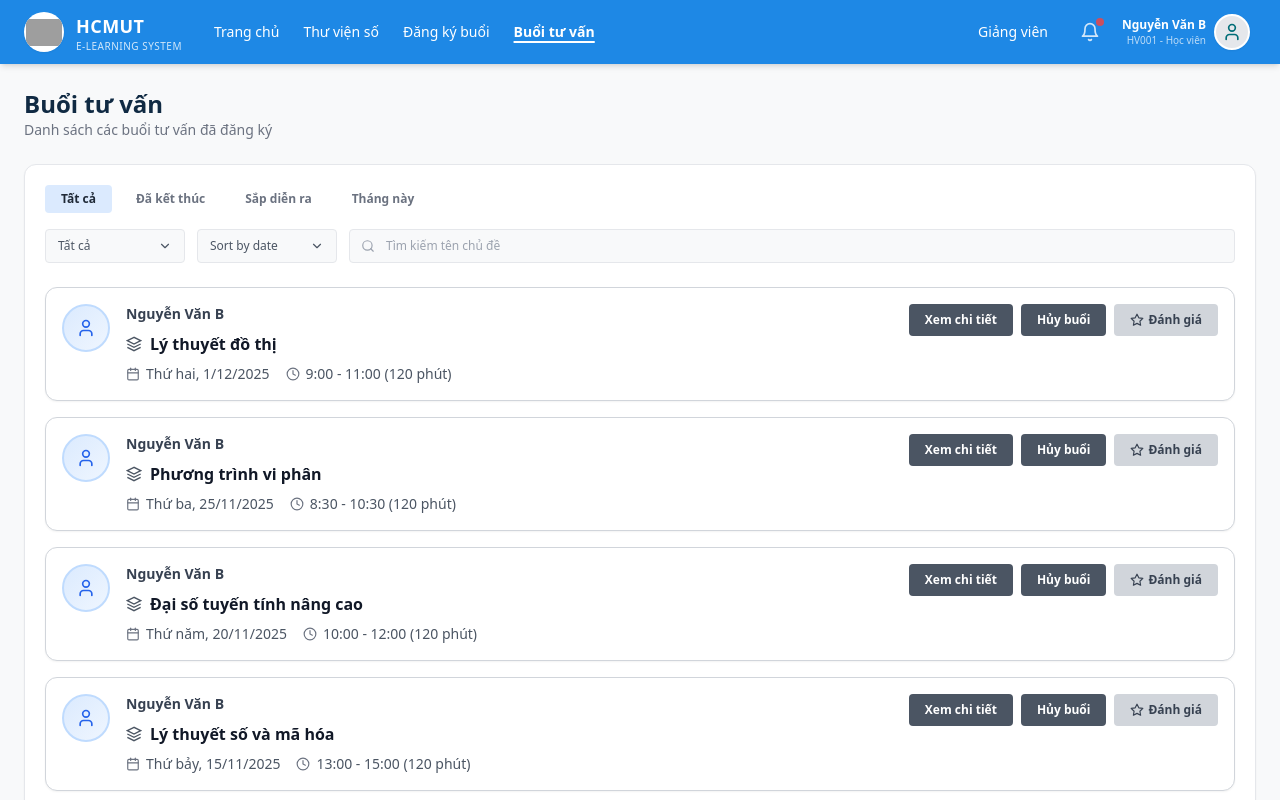
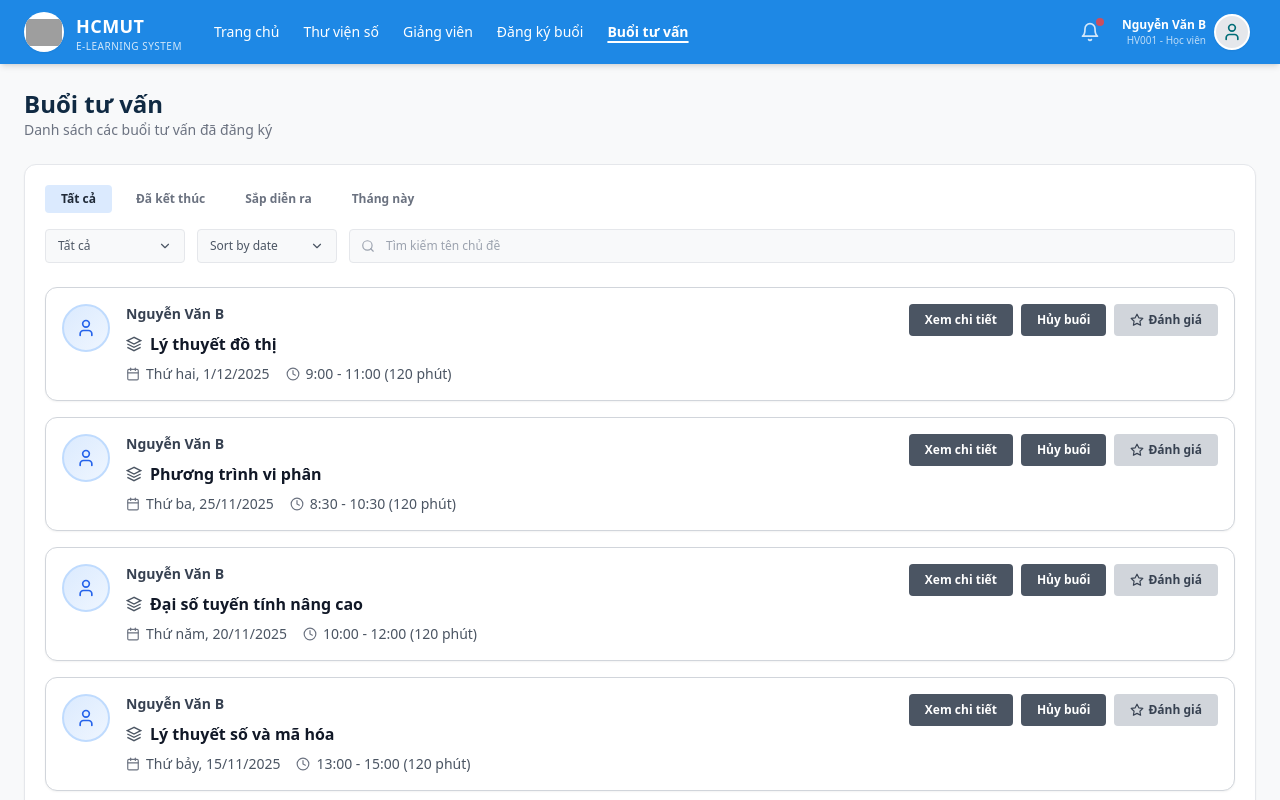
Before and after one commit to nghiem2705/BTL_CNPM, a React (Create React App) app in the folder frontend/: page /student/consultation in a window 1280 px wide. Shown: the top 800 px of the page. Built offline with nearby package versions, Linux system fonts and the light colour scheme; grey boxes are pictures that could not be loaded.

Commit message:
Update navigation items in student and tutor headers; add 'Giảng viên' to student header and 'Học Viên' to tutor header for improved clarity.

```diff
--- a/frontend/src/layout/student/Header/index.jsx
+++ b/frontend/src/layout/student/Header/index.jsx
@@ -11,12 +11,10 @@ const Header = () => {
     const navItems = [
         { label: 'Trang chủ', path: '/student/home' },
         { label: 'Thư viện số', path: '/student/library' },
+        { label: 'Giảng viên', path: '/student/tutors' },
         { label: 'Đăng ký buổi', path: '/student/register' },
         { label: 'Buổi tư vấn', path: '/student/consultation' },
     ];
-
-    // Tutor switch button (right side)
-    const tutorPath = '/tutor';
 
     // Check if a route is active
     const isActive = (path) => {
@@ -68,17 +66,6 @@ const Header = () => {
 
             {/* Right Side: Tutor Switch + User Profile */}
             <div className="flex items-center gap-4">
-                {/* Tutor Switch Button */}
-                <button
-                    onClick={() => navigate(tutorPath)}
-                    className={`hidden md:block px-4 py-2 rounded-md text-sm font-medium transition-all ${location.pathname.startsWith(tutorPath)
-                        ? 'bg-white/20 underline decoration-2 underline-offset-4 font-semibold'
-                        : 'hover:bg-white/10'
-                        }`}
-                >
-                    Giảng viên
-                </button>
-
                 {/* Notifications */}
                 <div className="relative">
                     <Bell size={20} className="cursor-pointer opacity-80 hover:opacity-100" />
--- a/frontend/src/layout/tutor/Header/index.jsx
+++ b/frontend/src/layout/tutor/Header/index.jsx
@@ -11,12 +11,10 @@ const Header = () => {
     const navItems = [
         { label: 'Trang Chủ', path: '/tutor/home' },
         { label: 'Thư Viện', path: '/tutor/library' },
+        { label: 'Học Viên', path: '/tutor/students' },
         // { label: 'Thêm Lịch', path: '/tutor/consultation/create' },
         { label: 'Lịch Của Tôi', path: '/tutor/consultation' },
     ];
-
-    // Student switch button (right side)
-    const studentPath = '/student';
 
     // Check if a route is active
     const isActive = (path) => {
@@ -73,17 +71,6 @@ const Header = () => {
 
             {/* Right Side: Student Switch + Notifications + User Profile */}
             <div className="flex items-center gap-4">
-                {/* Student Switch Button */}
-                <button
-                    onClick={() => navigate(studentPath)}
-                    className={`hidden md:block px-3 py-2 rounded-md text-sm font-medium transition-all ${location.pathname.startsWith(studentPath)
-                            ? 'bg-[#005058] text-white shadow-inner border border-[#00838f]'
-                            : 'opacity-80 hover:opacity-100 hover:text-white'
-                        }`}
-                >
-                    Học Viên
-                </button>
-
                 {/* Notifications */}
                 <div className="relative">
                     <Bell size={20} className="cursor-pointer opacity-80 hover:opacity-100" />
```
